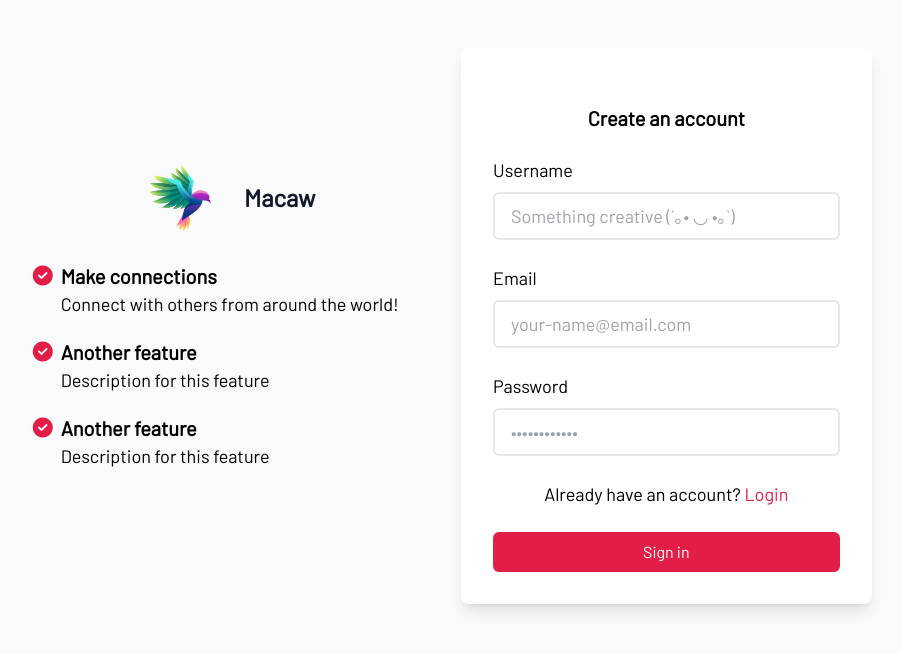
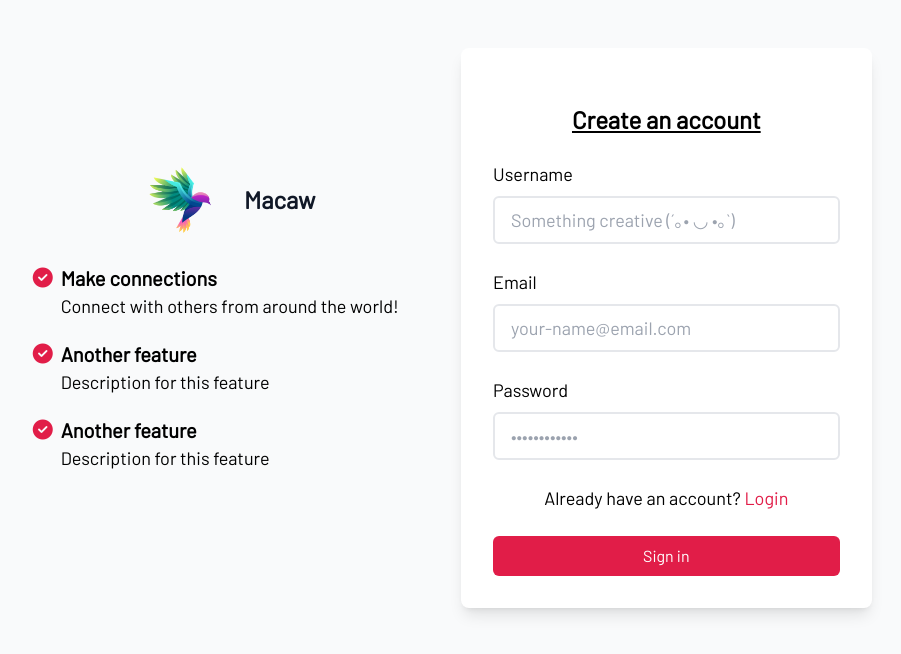
Before and after one commit to brajpatel/messaging-app, a React (Vite) app: page /sign-up in a window 1280 px wide. Shown: the top 654 px of the page, without its empty margins (199-1100 px from the left). Built offline with nearby package versions, Linux system fonts and the light colour scheme.

Commit message:
Increase h1 text size on larger screens

```diff
--- a/src/components/SignUp.jsx
+++ b/src/components/SignUp.jsx
@@ -41,7 +41,7 @@ function SignUp() {
                     <a href="https://github.com/brajpatel" target="_blank" className="md:hidden flex flex-col items-center justify-center text-2xl font-semibold text-gray-900 dark:text-gray-50">
                         <img className="w-40 h-40" src="/logo.png" alt="logo"/>
                     </a>
-                    <h1 className='font-bold dark:text-gray-100 text-xl text-center'>Create an account</h1>
+                    <h1 className='font-bold dark:text-gray-100 text-xl lg:text-2xl lg:underline text-center'>Create an account</h1>
                     <form className="space-y-4 md:space-y-6" action="#">
                         <div>
                             <label className="text-lg dark:text-gray-100" htmlFor="username">Username</label>
```
